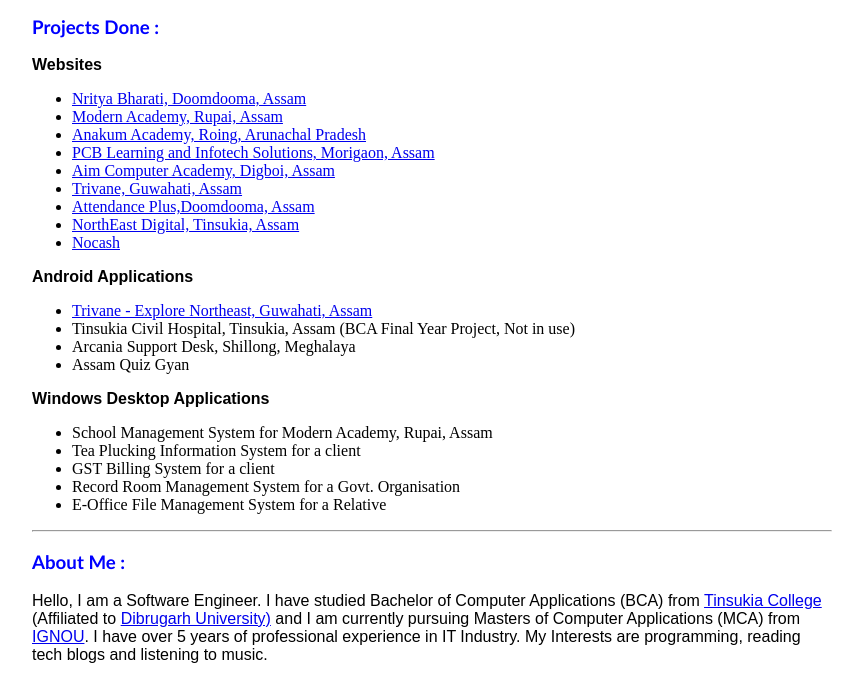
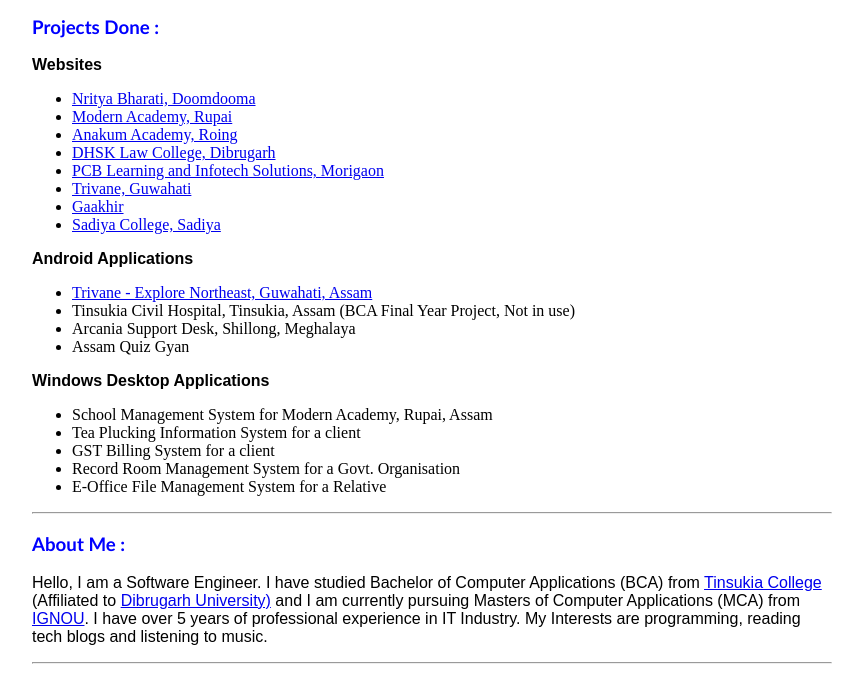
Before and after one commit to afzalr12/afzalr12.github.io, a plain HTML site: page index.html in a window 1280 px wide. Shown: the part 119-796 px from the top of the page, without its empty margins (208-1071 px from the left). Drawn offline with Linux system fonts and the light colour scheme.

Commit message:
Update index.html

```diff
--- a/index.html
+++ b/index.html
@@ -33,15 +33,14 @@
 <p class="text-arial">
 	<b>Websites</b><br>
 	<ul>
-		<li><a href="http://www.nrityabharati.net" target="_blank">Nritya Bharati, Doomdooma, Assam</a></li>
-		<li><a href="http://www.modernacademyrupai.in" target="_blank">Modern Academy, Rupai, Assam</a></li>
-		<li><a href="http://www.anakumacademy.com" target="_blank">Anakum Academy, Roing, Arunachal Pradesh</a></li>
-		<li><a href="http://pcbsolution.co.in/?i=1" target="_blank">PCB Learning and Infotech Solutions, Morigaon, Assam</a></li>
-		<li><a href="http://www.aimgroupindia.in" target="_blank">Aim Computer Academy, Digboi, Assam</a></li>
-		<li><a href="https://www.trivane.com" target="_blank">Trivane, Guwahati, Assam</a></li>
-		<li><a href="http://www.attendanceplus.co.nf" target="_blank">Attendance Plus,Doomdooma, Assam</a></li>
-		<li><a href="http://www.nedigital.in" target="_blank">NorthEast Digital, Tinsukia, Assam</a></li>
-		<li><a href="https://www.nocash.info" target="_blank">Nocash</a></li>
+		<li><a href="http://www.nrityabharati.net" target="_blank">Nritya Bharati, Doomdooma</a></li>
+		<li><a href="http://www.modernacademyrupai.in" target="_blank">Modern Academy, Rupai</a></li>
+		<li><a href="http://www.anakumacademy.com" target="_blank">Anakum Academy, Roing</a></li>
+		<li><a href="https://dhsklawcollege.org/" target="_blank">DHSK Law College, Dibrugarh</a></li>
+		<li><a href="http://http://pcbsolution.co.in/?i=1" target="_blank">PCB Learning and Infotech Solutions, Morigaon</a></li>
+		<li><a href="https://www.trivane.com" target="_blank">Trivane, Guwahati</a></li>
+		<li><a href="http://gaakhir.com/" target="_blank">Gaakhir</a></li>
+		<li><a href="http://sadiyacollege.org.in/" target="_blank">Sadiya College, Sadiya</a></li>
 	</ul>
 </p>
 
```
